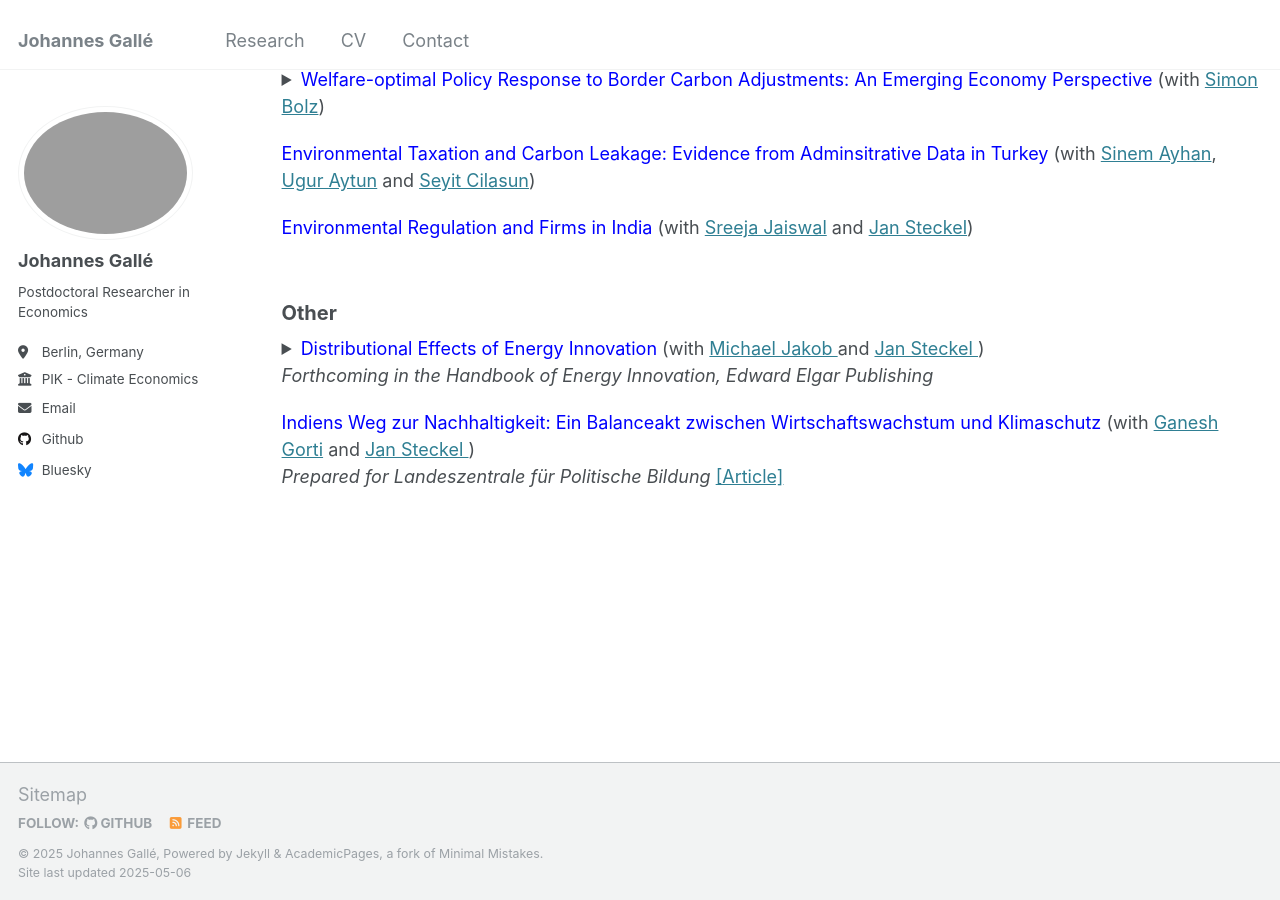
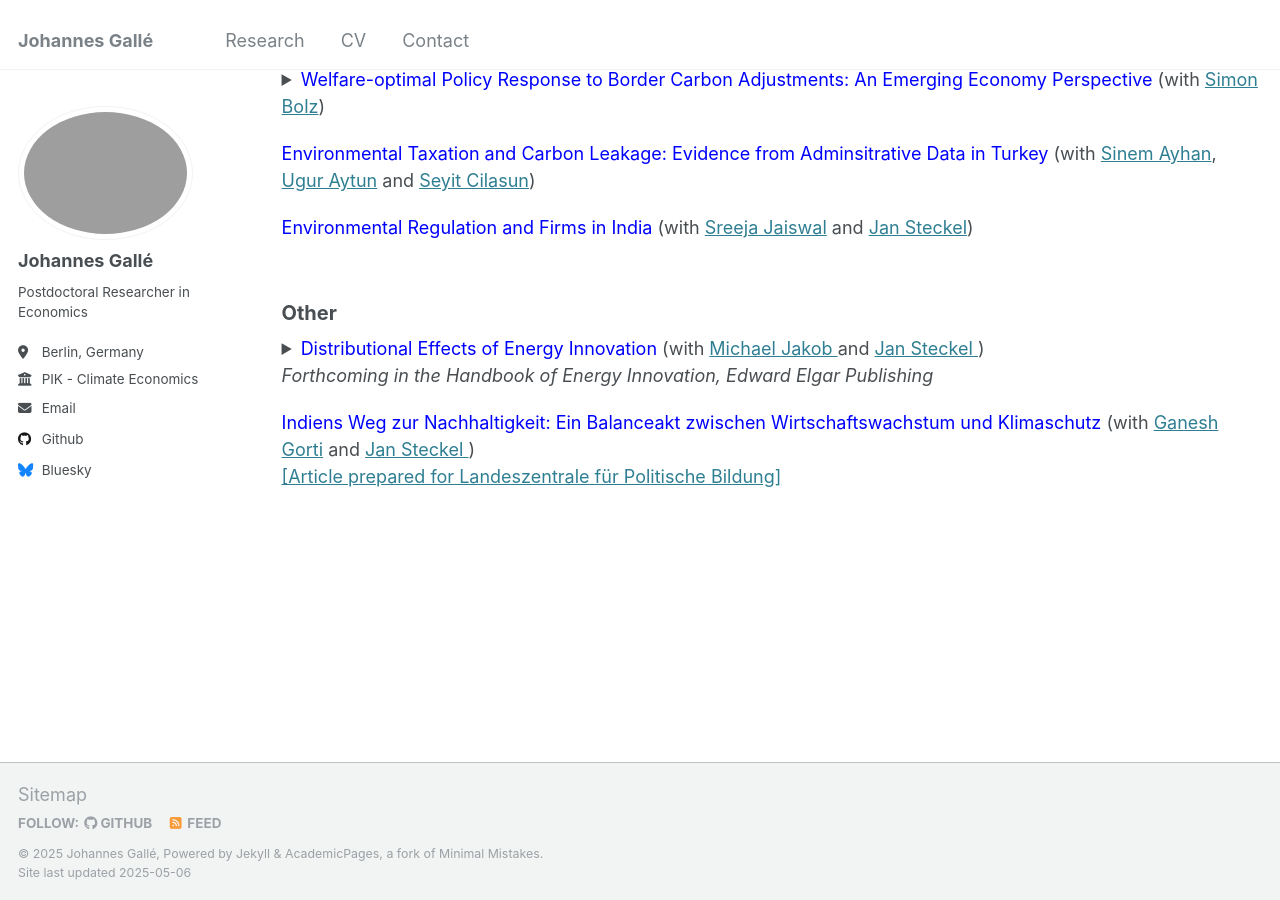
Before and after one commit to johannesgalle/johannesgalle.github.io, a Jekyll site: the page built from _pages/research.html, in a window 1280 px wide and 900 px high, scrolled down 795 px. Built offline with Jekyll 4.4.1, drawn with Linux system fonts in a browser that asks for light colours.

```diff
--- a/_pages/research.html
+++ b/_pages/research.html
@@ -182,7 +182,6 @@ assets would be distributed.
   <summary markdown="span">
     <font color="blue">Indiens Weg zur Nachhaltigkeit: Ein Balanceakt zwischen Wirtschaftswachstum und Klimaschutz</font>
     (with <a href="https://ganeshgorti.github.io/"target="_blank"> Ganesh Gorti</a> and <a href="https://www.mcc-berlin.net/en/about/team/steckel-jan.html" target="_blank"> Jan Steckel </a>) <br />
-    <i>Prepared for Landeszentrale für Politische Bildung</i>
-      <a href="https://www.buergerundstaat.de/3_4_24/indien.pdf" target="_blank">[Article]</a>
+      <a href="https://www.buergerundstaat.de/3_4_24/indien.pdf" target="_blank">[Article prepared for Landeszentrale für Politische Bildung]</a>
 <div style="height: 20px;"></div>
   </summary>
```
